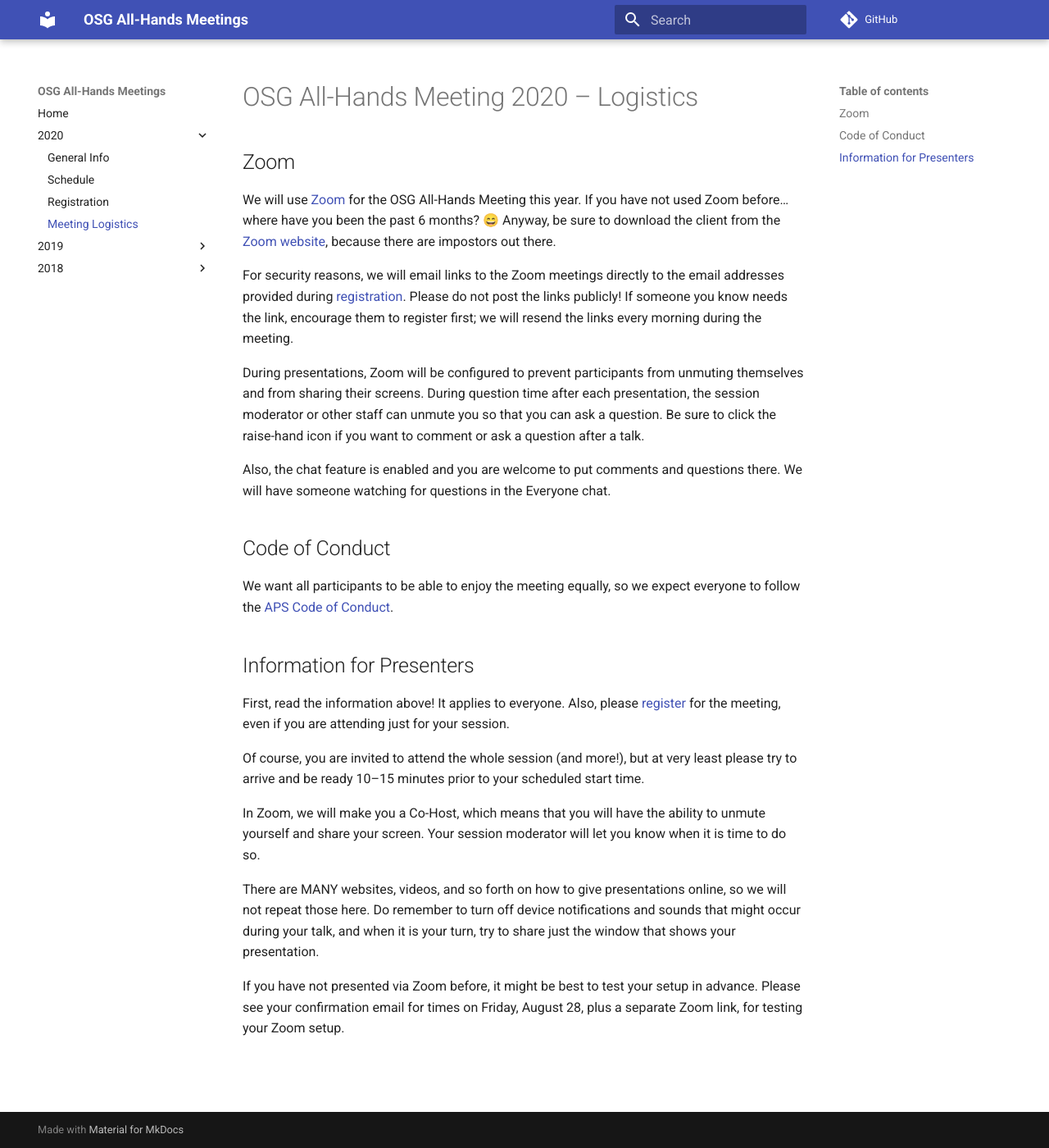
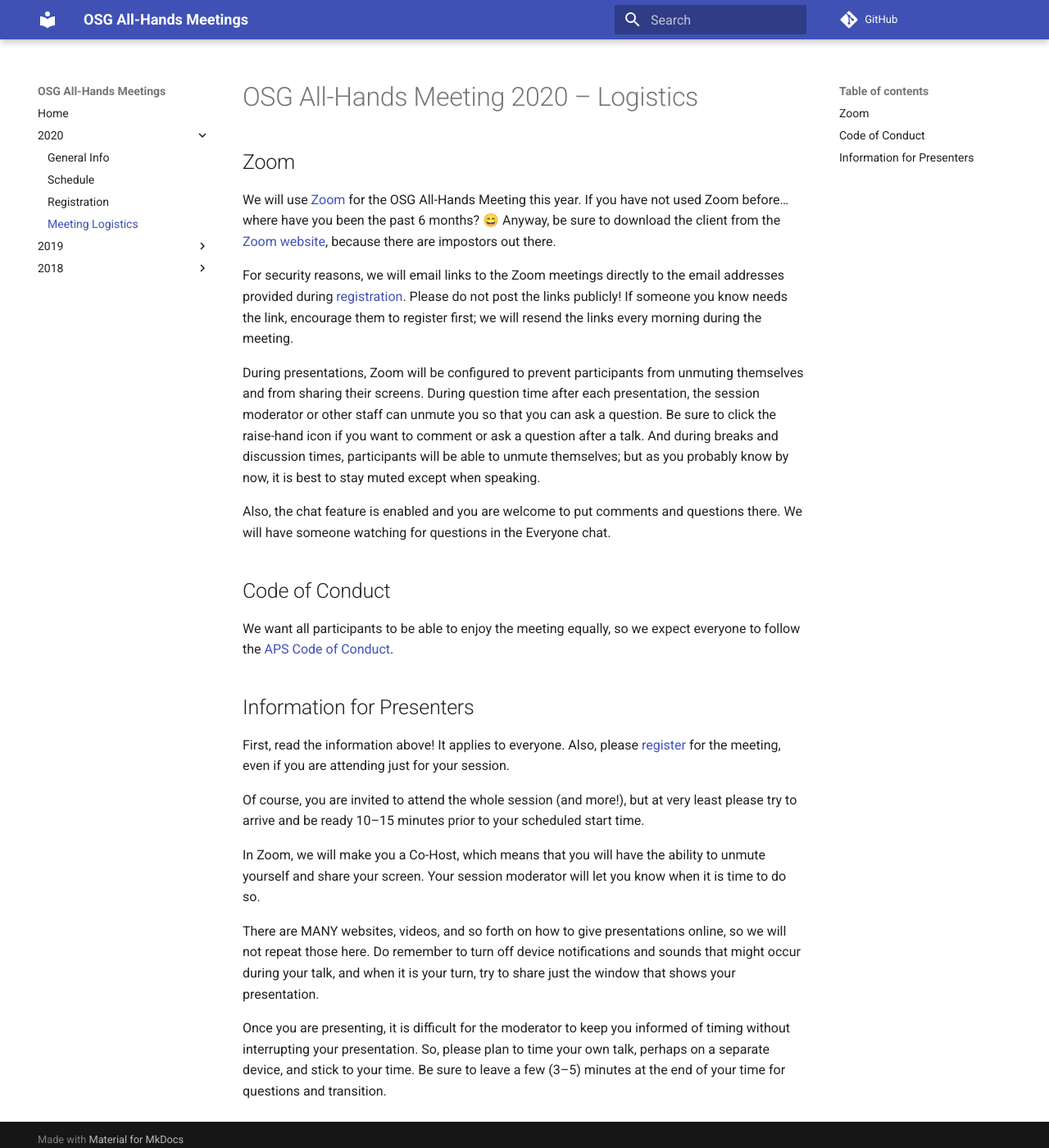
Before and after one commit to osg-htc/all-hands, an MkDocs documentation site: the page built from docs/2020/technology.md, in a window 1280 px wide and 1400 px high. Shown: the whole window at 82% size. Built offline with MkDocs 1.6.1 and Material for MkDocs 9.7.7, drawn with Linux system fonts in a browser that asks for light colours; comment, search, counter and statistics services are not loaded; old or Windows-style settings are respelled for this version of MkDocs.

Commit message:
Updated logistics

```diff
--- a/docs/2020/technology.md
+++ b/docs/2020/technology.md
@@ -20,6 +20,8 @@ and from sharing their screens.
 During question time after each presentation,
 the session moderator or other staff can unmute you so that you can ask a question.
 Be sure to click the raise-hand icon if you want to comment or ask a question after a talk.
+And during breaks and discussion times, participants will be able to unmute themselves;
+but as you probably know by now, it is best to stay muted except when speaking.
 
 Also, the chat feature is enabled and you are welcome to put comments and questions there.
 We will have someone watching for questions in the Everyone chat.
@@ -50,6 +52,7 @@ so we will not repeat those here.
 Do remember to turn off device notifications and sounds that might occur during your talk,
 and when it is your turn, try to share just the window that shows your presentation.
 
-If you have not presented via Zoom before, it might be best to test your setup in advance.
-Please see your confirmation email for times on Friday, August 28, plus a separate Zoom link,
-for testing your Zoom setup.
+Once you are presenting,
+it is difficult for the moderator to keep you informed of timing without interrupting your presentation.
+So, please plan to time your own talk, perhaps on a separate device, and stick to your time.
+Be sure to leave a few (3&ndash;5) minutes at the end of your time for questions and transition.
```
